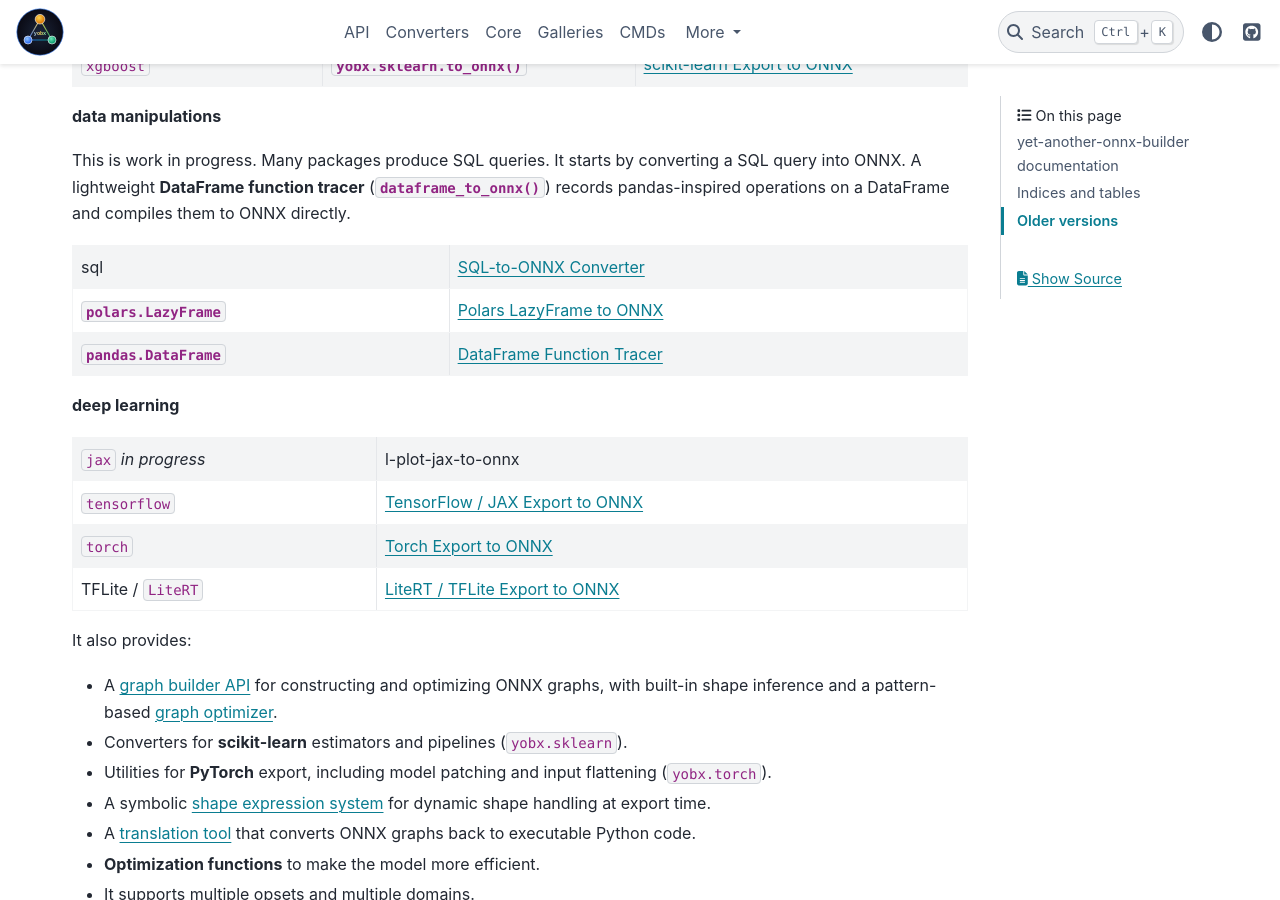
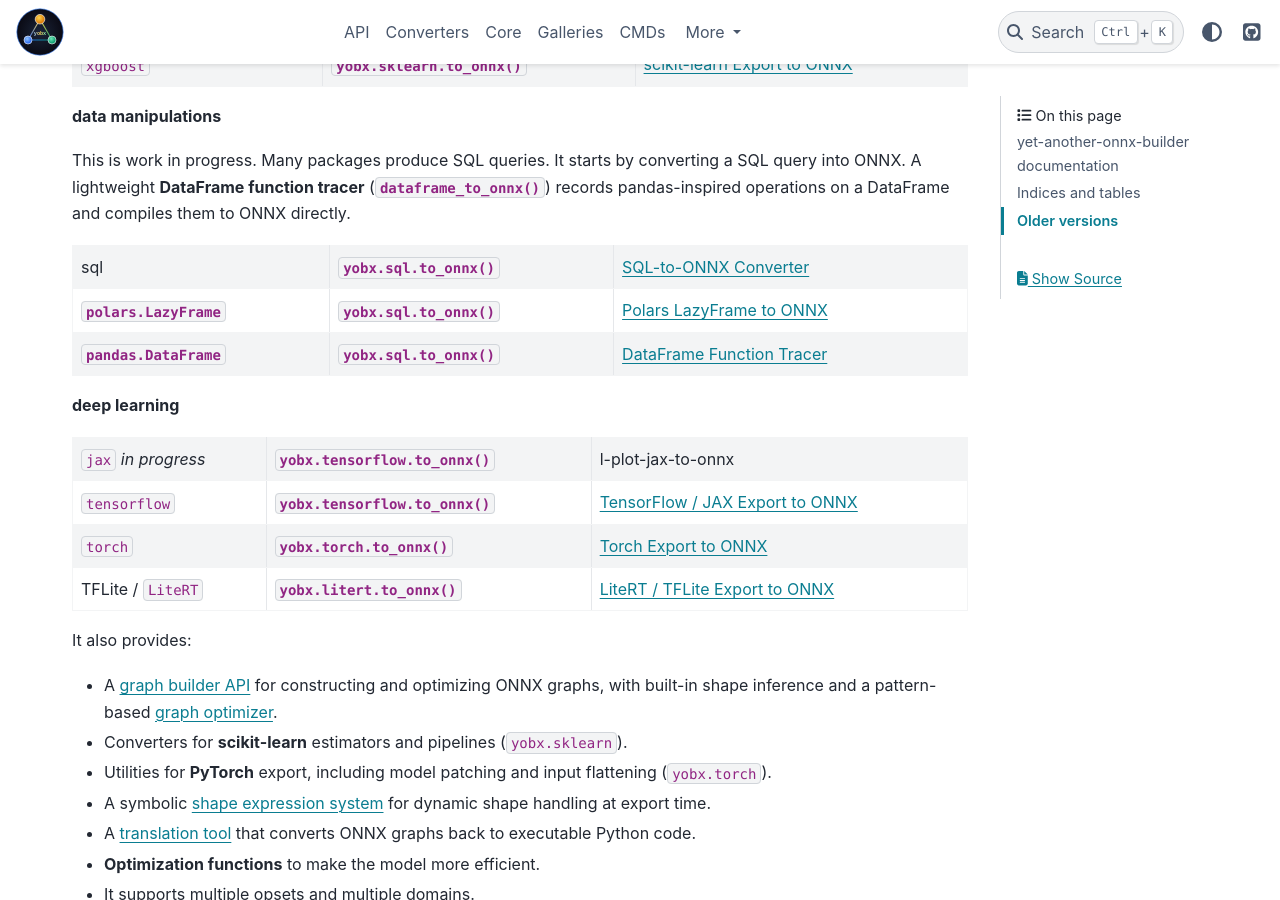
Before and after one commit to xadupre/yet-another-onnx-builder, a Sphinx documentation site: the page built from docs/index.rst, in a window 1280 px wide and 900 px high, scrolled down 704 px. Built offline with Sphinx 7.4.7 and the PyData theme 0.15.4, drawn with Linux system fonts in a browser that asks for light colours; formulas are drawn with MathJax 3; pages that are not in the unit, such as notebooks, are missing from menus; cross-references to code outside the pages are shown as plain code.

Commit message:
docs: fix index.rst tables and expand tensorflow/sql to_onnx API pages (#1587)
* Initial plan

* fix main index.rst, extend tensorflow.to_onnx and sql.to_onnx tables

Agent-Logs-Url: https://github.com/xadupre/yet-another-onnx-builder/sessions/8837b52c-077e-4b6c-bc01-3ff6f651b1c5

Co-authored-by: xadupre <22452781+xadupre@users.noreply.github.com>

* fix

---------

Co-authored-by: copilot-swe-agent[bot] <198982749+Copilot@users.noreply.github.com>
Co-authored-by: xadupre <22452781+xadupre@users.noreply.github.com>
Co-authored-by: Xavier Dupré <xadupre@microsoft.com>

```diff
--- a/docs/index.rst
+++ b/docs/index.rst
@@ -75,25 +75,25 @@ query into ONNX.  A lightweight **DataFrame function tracer**
 (:func:`~yobx.sql.dataframe_to_onnx`) records pandas-inspired
 operations on a DataFrame and compiles them to ONNX directly.
 
-+-----------------------------+----------------------------------+
-| sql                         | :ref:`l-design-sql-converter`    |
-+-----------------------------+----------------------------------+
-| :class:`polars.LazyFrame`   | :ref:`l-design-sql-polars`       |
-+-----------------------------+----------------------------------+
-| :class:`pandas.DataFrame`   | :ref:`l-design-sql-dataframe`    |
-+-----------------------------+----------------------------------+
++-----------------------------+------------------------------------+----------------------------------+
+| sql                         | :func:`yobx.sql.to_onnx`           | :ref:`l-design-sql-converter`    |
++-----------------------------+------------------------------------+----------------------------------+
+| :class:`polars.LazyFrame`   | :func:`yobx.sql.to_onnx`           | :ref:`l-design-sql-polars`       |
++-----------------------------+------------------------------------+----------------------------------+
+| :class:`pandas.DataFrame`   | :func:`yobx.sql.to_onnx`           | :ref:`l-design-sql-dataframe`    |
++-----------------------------+------------------------------------+----------------------------------+
 
 **deep learning**
 
-+---------------------------------------+----------------------------------------+
-| :epkg:`jax` *in progress*             | :ref:`l-plot-jax-to-onnx`              |
-+---------------------------------------+----------------------------------------+
-| :epkg:`tensorflow`                    | :ref:`l-design-tensorflow-converter`   |
-+---------------------------------------+----------------------------------------+
-| :epkg:`torch`                         | :ref:`l-torch-converter`               |
-+---------------------------------------+----------------------------------------+
-| TFLite / :epkg:`LiteRT`               | :ref:`l-design-litert-converter`       |
-+---------------------------------------+----------------------------------------+
++---------------------------------------+------------------------------------------+----------------------------------------+
+| :epkg:`jax` *in progress*             | :func:`yobx.tensorflow.to_onnx`          | :ref:`l-plot-jax-to-onnx`              |
++---------------------------------------+------------------------------------------+----------------------------------------+
+| :epkg:`tensorflow`                    | :func:`yobx.tensorflow.to_onnx`          | :ref:`l-design-tensorflow-converter`   |
++---------------------------------------+------------------------------------------+----------------------------------------+
+| :epkg:`torch`                         | :func:`yobx.torch.to_onnx`               | :ref:`l-torch-converter`               |
++---------------------------------------+------------------------------------------+----------------------------------------+
+| TFLite / :epkg:`LiteRT`               | :func:`yobx.litert.to_onnx`              | :ref:`l-design-litert-converter`       |
++---------------------------------------+------------------------------------------+----------------------------------------+
 
 It also provides:
 
```
